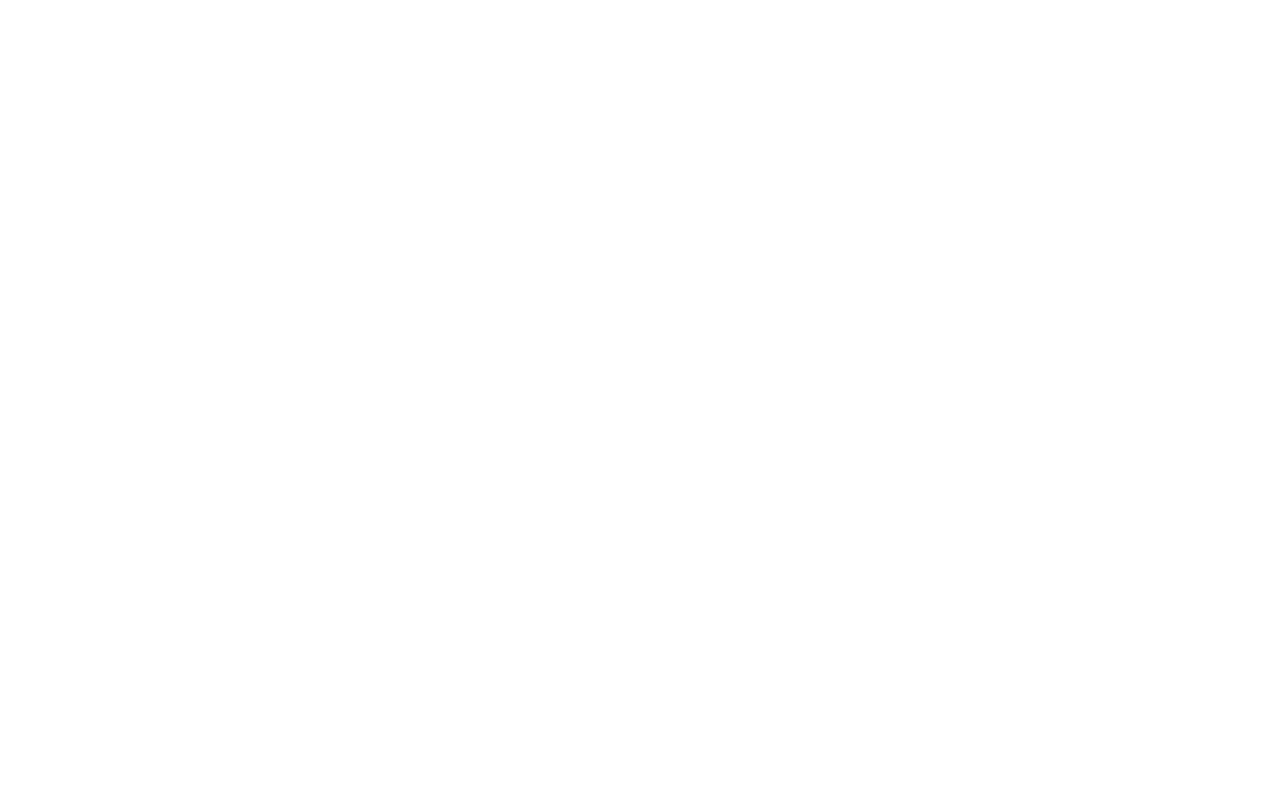
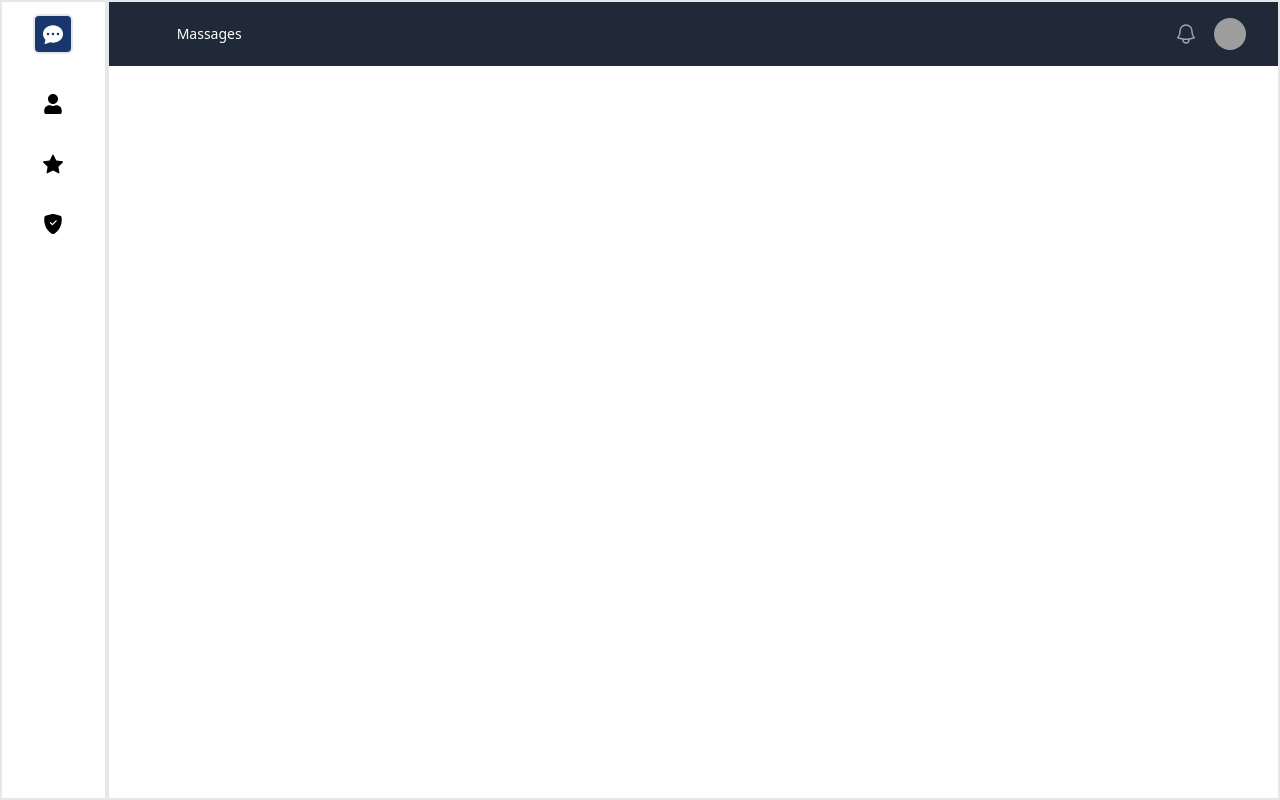
Before and after one commit to AbdMamun1999/real-time-chat-app, a React (Vite) app: page /conversation in a window 1280 px wide. Before the commit this address had no page. Built offline with nearby package versions, Linux system fonts and the light colour scheme; grey boxes are pictures that could not be loaded.

Commit message:
create side bar

```diff
--- a/package.json
+++ b/package.json
@@ -12,6 +12,7 @@
   "dependencies": {
     "react": "^18.2.0",
     "react-dom": "^18.2.0",
+    "react-icons": "^4.9.0",
     "react-router-dom": "^6.11.2"
   },
   "devDependencies": {
--- a/src/App.jsx
+++ b/src/App.jsx
@@ -1,12 +1,14 @@
 import { Route, Routes } from "react-router-dom";
 import Login from "./pages/Login";
 import Register from "./pages/Register";
+import Conversation from "./pages/Conversation";
 
 function App() {
   return (
     <Routes>
       <Route path="/login" element={<Login />} />
       <Route path="/register" element={<Register />} />
+      <Route path="/conversation" element={<Conversation />} />
     </Routes>
   );
 }
--- /dev/null
+++ b/src/components/navbar/Navbar.jsx
@@ -0,0 +1,68 @@
+import React from "react";
+
+const Navbar = () => {
+  return (
+    <nav class="bg-gray-800">
+      <div class="mx-auto max-w-7xl px-2 sm:px-6 lg:px-8">
+        <div class="relative flex h-16 items-center justify-between">
+          <div class="flex flex-1 items-center">
+            <div class=" sm:ml-6 sm:block">
+              <div class="flex space-x-4">
+                <a
+                  href="#"
+                  class=" text-white rounded-md px-3 py-2 text-sm font-medium"
+                  aria-current="page"
+                >
+                  Massages
+                </a>
+              </div>
+            </div>
+          </div>
+          <div class="absolute inset-y-0 right-0 flex items-center pr-2 sm:static sm:inset-auto sm:ml-6 sm:pr-0">
+            <button
+              type="button"
+              class="rounded-full bg-gray-800 p-1 text-gray-400 hover:text-white focus:outline-none focus:ring-2 focus:ring-white focus:ring-offset-2 focus:ring-offset-gray-800"
+            >
+              {/* <span class="sr-only">View notifications</span> */}
+              <svg
+                class="h-6 w-6"
+                fill="none"
+                viewBox="0 0 24 24"
+                stroke-width="1.5"
+                stroke="currentColor"
+                aria-hidden="true"
+              >
+                <path
+                  stroke-linecap="round"
+                  stroke-linejoin="round"
+                  d="M14.857 17.082a23.848 23.848 0 005.454-1.31A8.967 8.967 0 0118 9.75v-.7V9A6 6 0 006 9v.75a8.967 8.967 0 01-2.312 6.022c1.733.64 3.56 1.085 5.455 1.31m5.714 0a24.255 24.255 0 01-5.714 0m5.714 0a3 3 0 11-5.714 0"
+                />
+              </svg>
+            </button>
+
+            <div class="relative ml-3">
+              <div>
+                <button
+                  type="button"
+                  class="flex rounded-full bg-gray-800 text-sm focus:outline-none focus:ring-2 focus:ring-white focus:ring-offset-2 focus:ring-offset-gray-800"
+                  id="user-menu-button"
+                  aria-expanded="false"
+                  aria-haspopup="true"
+                >
+                  <span class="sr-only">Open user menu</span>
+                  <img
+                    class="h-8 w-8 rounded-full"
+                    src="https://images.unsplash.com/photo-1472099645785-5658abf4ff4e?ixlib=rb-1.2.1&ixid=eyJhcHBfaWQiOjEyMDd9&auto=format&fit=facearea&facepad=2&w=256&h=256&q=80"
+                    alt=""
+                  />
+                </button>
+              </div>
+            </div>
+          </div>
+        </div>
+      </div>
+    </nav>
+  );
+};
+
+export default Navbar;
--- /dev/null
+++ b/src/components/sidebar/SideIconBar.jsx
@@ -0,0 +1,33 @@
+import React from "react";
+import {
+  BsFillChatDotsFill,
+  BsStarFill,
+  BsFillCalendarCheckFill,
+  BsShieldFillCheck,
+} from "react-icons/bs";
+import { FaUser } from "react-icons/fa";
+
+const SideIconBar = () => {
+  return (
+    <section className="overflow-hidden">
+      <div className="flex flex-col justify-center items-center gap-y-10 mt-3">
+        <div>
+          <div className="w-[40px] bg-[#19376D] h-[40px] text-white border-2 flex items-center justify-center rounded-md">
+            <BsFillChatDotsFill size="20" />
+          </div>
+        </div>
+        <div>
+          <FaUser size="20" />
+        </div>
+        <div>
+          <BsStarFill size="20" />
+        </div>
+        <div>
+          <BsShieldFillCheck size="20" />
+        </div>
+      </div>
+    </section>
+  );
+};
+
+export default SideIconBar;
--- /dev/null
+++ b/src/pages/Conversation.jsx
@@ -0,0 +1,22 @@
+import React from "react";
+import Navbar from "../components/navbar/Navbar";
+import SideIconBar from "../components/sidebar/SideIconBar";
+
+const Conversation = () => {
+  return (
+    <section>
+      <div className="grid grid-cols-12">
+        <div className="col-span-1">
+          <div className="h-[100vh] border-2">
+            <SideIconBar />
+          </div>
+        </div>
+        <div className="col-span-11 border-2">
+          <Navbar />
+        </div>
+      </div>
+    </section>
+  );
+};
+
+export default Conversation;
--- /dev/null
+++ b/src/pages/Inbox.jsx
@@ -0,0 +1,7 @@
+import React from "react";
+
+const Inbox = () => {
+  return <div></div>;
+};
+
+export default Inbox;
```
Also changed, not shown: 1 other file (tests, documents, lock files or other folders).
